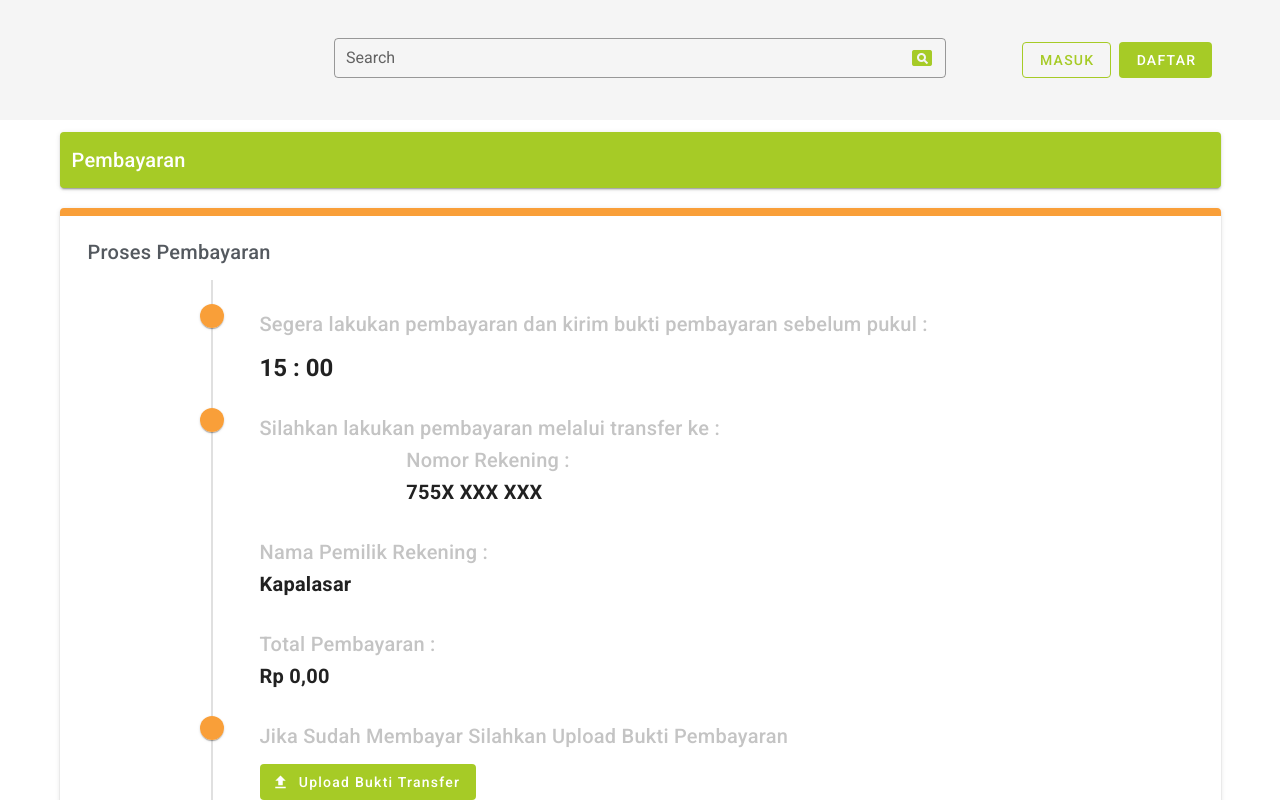
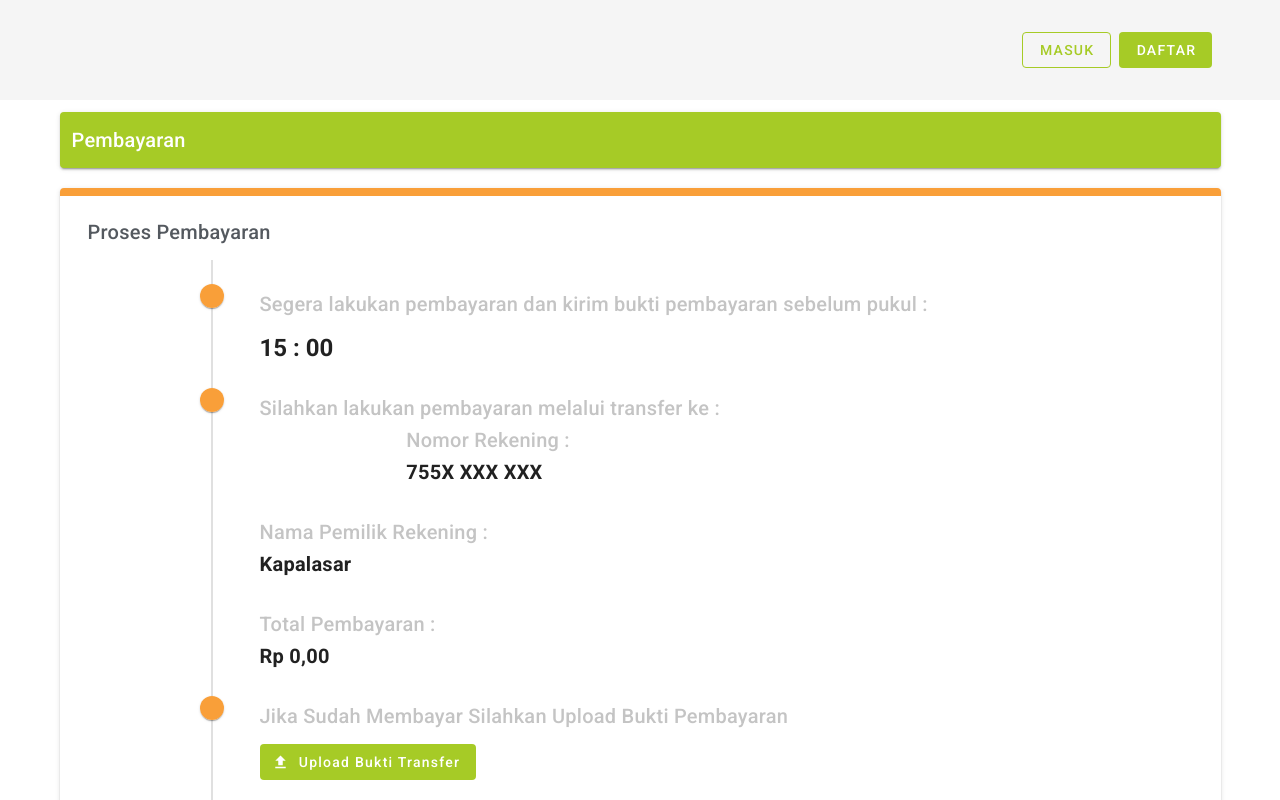
Before and after one commit to MeOneIRL/kapalasar-fe, a Vue app: page /payment in a window 1280 px wide. Shown: the top 800 px of the page. Built offline with nearby package versions, Linux system fonts and the light colour scheme.

Commit message:
edit Navbar

```diff
--- a/src/components/Navbar.vue
+++ b/src/components/Navbar.vue
@@ -1,6 +1,6 @@
 <template>
   <div class="navbar">
-    <v-app-bar color="FAFAFA" flat height="120">
+    <v-app-bar color="FAFAFA" flat max-height="120" height="100">
       <v-row justify="center">
         <v-col md="3" to="/">
           <div>
@@ -13,7 +13,7 @@
             </router-link>
           </div>
         </v-col>
-        <v-col md="6" class="text-center">
+        <v-col md="6" class="text-center" v-if="$route.name == 'Homepage'">
           <div class="align-center">
             <v-text-field
               outlined
@@ -29,6 +29,7 @@
             </v-text-field>
           </div>
         </v-col>
+        <v-col md="6" v-else></v-col>
         <v-col md="3">
           <div v-if="isLoggedin">
             <v-menu offset-y>
```
